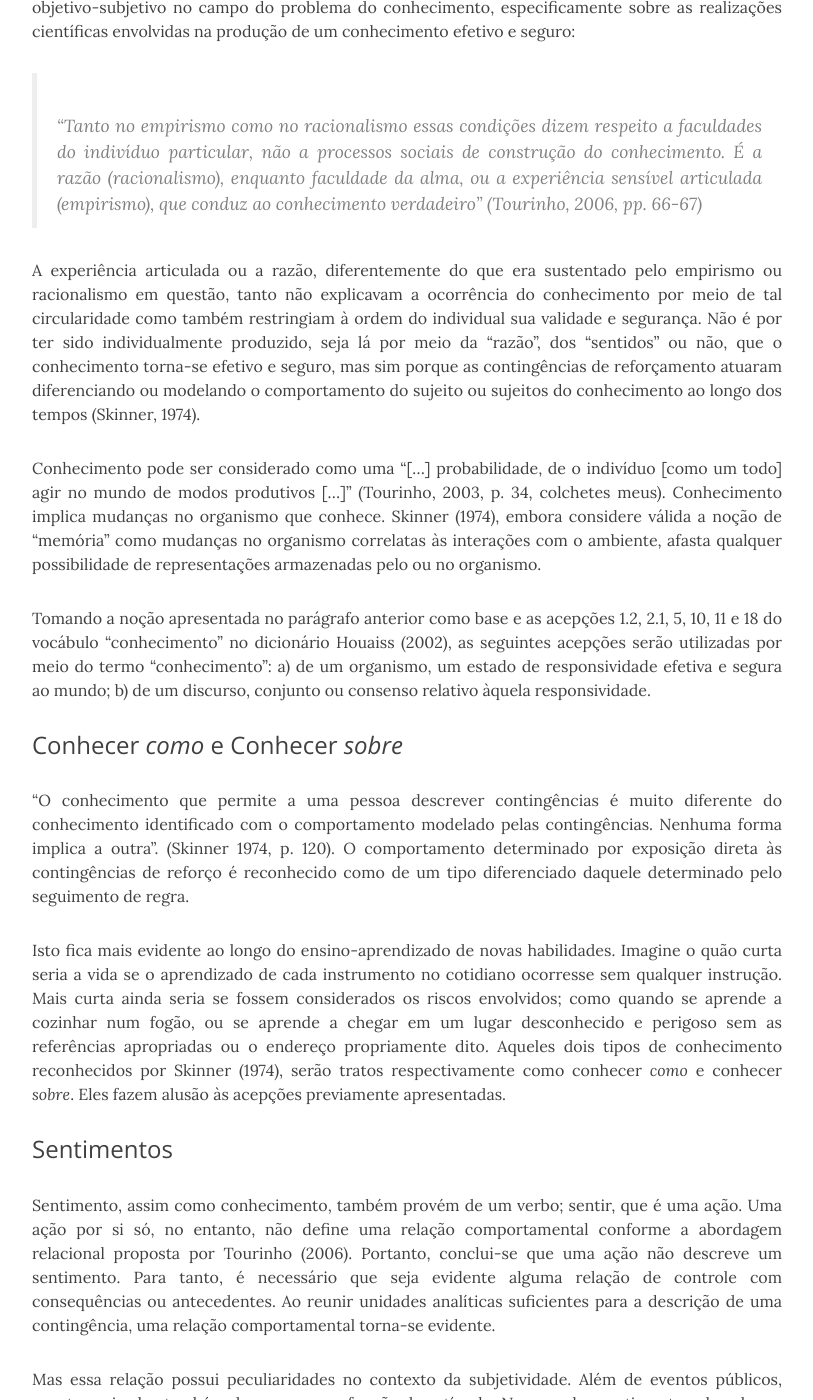
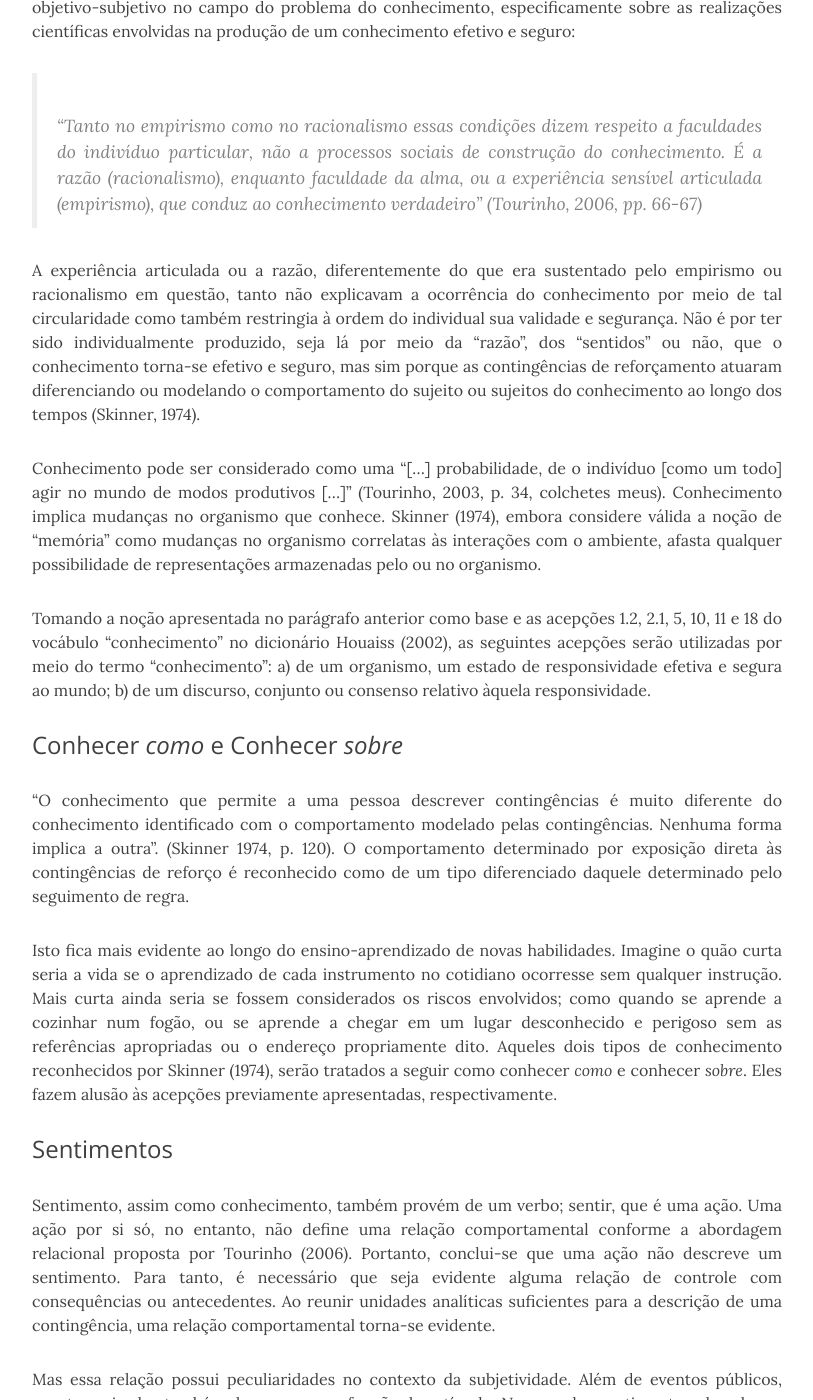
Before and after one commit to cpicanco/blog, a Jekyll site: the page built from _posts/2015-07-02-e-possivel-uma-subjetividade-que-nao-se-preste-ao-conhecimento.md, in a window 1280 px wide and 1400 px high, scrolled down 964 px. Shown: the whole window, without its empty margins (233-1046 px from the left). Built offline with Jekyll 4.4.1, drawn with Linux system fonts in a browser that asks for light colours; nearby versions of some CDN libraries; comment, search, counter and statistics services are not loaded.

Commit message:
Update 2015-07-02-e-possivel-uma-subjetividade-que-nao-se-preste-ao-conhecimento.md

```diff
--- a/_posts/2015-07-02-e-possivel-uma-subjetividade-que-nao-se-preste-ao-conhecimento.md
+++ b/_posts/2015-07-02-e-possivel-uma-subjetividade-que-nao-se-preste-ao-conhecimento.md
@@ -14,7 +14,7 @@ Tourinho (2006), ao discorrer sobre as bases históricas para compreensão da fo
 
 > “Tanto no empirismo como no racionalismo essas condições dizem respeito a faculdades do indivíduo particular, não a processos sociais de construção do conhecimento. É a razão (racionalismo), enquanto faculdade da alma, ou a experiência sensível articulada (empirismo), que conduz ao conhecimento verdadeiro” (Tourinho, 2006, pp. 66-67)
 
-A experiência articulada ou a razão, diferentemente do que era sustentado pelo empirismo ou racionalismo em questão, tanto não explicavam a ocorrência do conhecimento por meio de tal circularidade como também restringiam à ordem do individual sua validade e segurança. Não é por ter sido individualmente produzido, seja lá por meio da "razão", dos "sentidos" ou não, que o conhecimento torna-se efetivo e seguro, mas sim porque as contingências de reforçamento atuaram diferenciando ou modelando o comportamento do sujeito ou sujeitos do conhecimento ao longo dos tempos (Skinner, 1974).
+A experiência articulada ou a razão, diferentemente do que era sustentado pelo empirismo ou racionalismo em questão, tanto não explicavam a ocorrência do conhecimento por meio de tal circularidade como também restringia à ordem do individual sua validade e segurança. Não é por ter sido individualmente produzido, seja lá por meio da "razão", dos "sentidos" ou não, que o conhecimento torna-se efetivo e seguro, mas sim porque as contingências de reforçamento atuaram diferenciando ou modelando o comportamento do sujeito ou sujeitos do conhecimento ao longo dos tempos (Skinner, 1974).
 
 Conhecimento pode ser considerado como uma “[...] probabilidade, de o indivíduo [como um todo] agir no mundo de modos produtivos [...]” (Tourinho, 2003, p. 34, colchetes meus). Conhecimento implica mudanças no organismo que conhece. Skinner (1974), embora considere válida a noção de "memória" como mudanças no organismo correlatas às interações com o ambiente, afasta qualquer possibilidade de representações armazenadas pelo ou no organismo.
 
@@ -24,7 +24,7 @@ Tomando a noção apresentada no parágrafo anterior como base e as acepções 1
 
 “O conhecimento que permite a uma pessoa descrever contingências é muito diferente do conhecimento identificado com o comportamento modelado pelas contingências. Nenhuma forma implica a outra”. (Skinner 1974, p. 120). O comportamento determinado por exposição direta às contingências de reforço é reconhecido como de um tipo diferenciado daquele determinado pelo seguimento de regra.
 
-Isto fica mais evidente ao longo do ensino-aprendizado de novas habilidades. Imagine o quão curta seria a vida se o aprendizado de cada instrumento no cotidiano ocorresse sem qualquer instrução. Mais curta ainda seria se fossem considerados os riscos envolvidos; como quando se aprende a cozinhar num fogão, ou se aprende a chegar em um lugar desconhecido e perigoso sem as referências apropriadas ou o endereço propriamente dito.  Aqueles dois tipos de conhecimento reconhecidos por Skinner (1974), serão tratos respectivamente como conhecer *como* e conhecer *sobre*. Eles fazem alusão às acepções previamente apresentadas.
+Isto fica mais evidente ao longo do ensino-aprendizado de novas habilidades. Imagine o quão curta seria a vida se o aprendizado de cada instrumento no cotidiano ocorresse sem qualquer instrução. Mais curta ainda seria se fossem considerados os riscos envolvidos; como quando se aprende a cozinhar num fogão, ou se aprende a chegar em um lugar desconhecido e perigoso sem as referências apropriadas ou o endereço propriamente dito.  Aqueles dois tipos de conhecimento reconhecidos por Skinner (1974), serão tratados a seguir como conhecer *como* e conhecer *sobre*. Eles fazem alusão às acepções previamente apresentadas, respectivamente.
 
 ### Sentimentos
 
```
